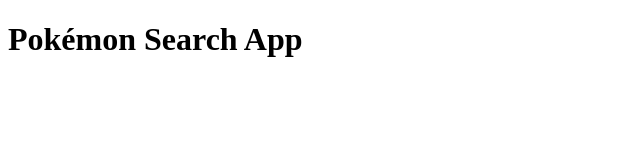
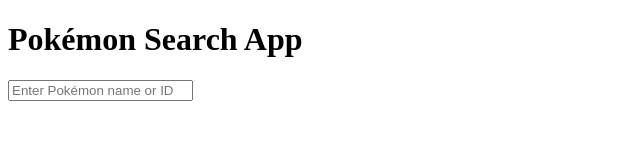
Before and after one commit to oanapintoiu/pokemon_api, a plain HTML site: page index.html in a window 1280 px wide. Shown: the whole page, without its empty margins (0-640 px from the left). Drawn offline with Linux system fonts and the light colour scheme.

Commit message:
added search bar

```diff
--- a/index.html
+++ b/index.html
@@ -9,6 +9,12 @@
   <body>
     <div class="container">
         <h1>Pokémon Search App</h1>
+        <input
+        type="text"
+        id="search-input"
+        placeholder="Enter Pokémon name or ID"
+        required
+        />
     </div>
     <script src="script.js"></script>
   </body>
```
